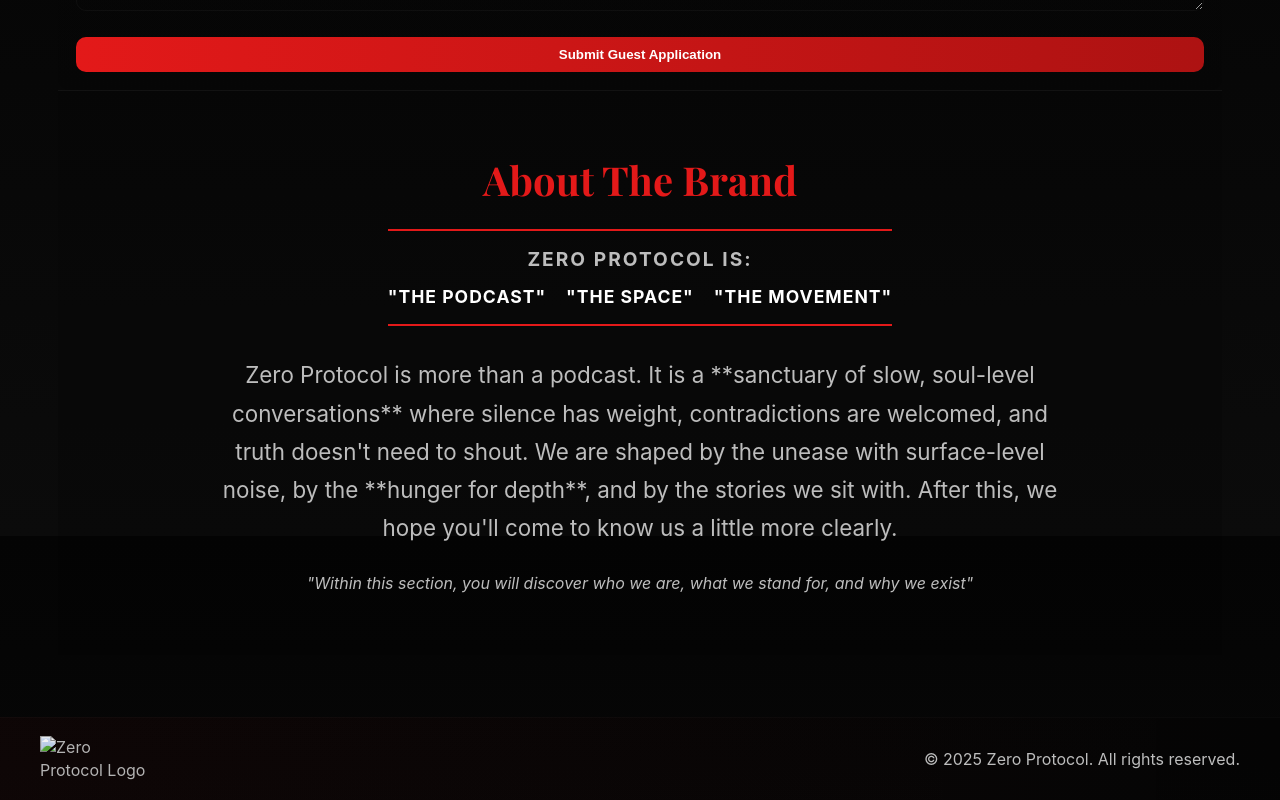
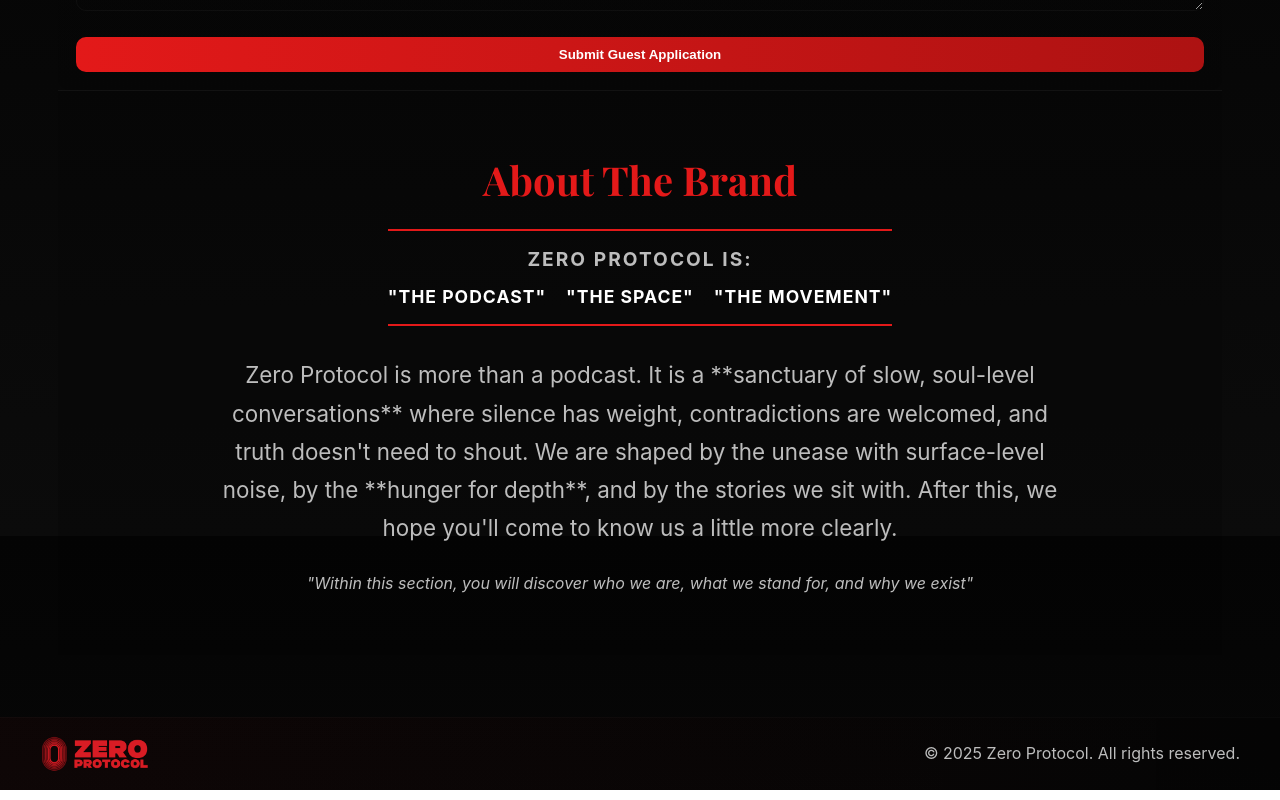
Before and after one commit to akhilsaisrikar/akhilsaisrikar.github.io, a plain HTML site: page index.html in a window 1280 px wide. Shown: the part 3464-4264 px from the top of the page. Drawn offline with nearby package versions, Linux system fonts and the light colour scheme; files whose address does not match are found by name.

Commit message:
Update index.html

```diff
--- a/index.html
+++ b/index.html
@@ -306,7 +306,7 @@ THE SPACE.
 
   <footer class="site-footer">
     <div class="footer-content">
-      <img src="images/zplogo.png" class="footer-logo" alt="Zero Protocol Logo">
+      <img src="https://akhilsaisrikar.github.io/zplogo.PNG" class="footer-logo" alt="Zero Protocol Logo">
       <p>© <span id="year"></span> Zero Protocol. All rights reserved.</p>
     </div>
   </footer>
```
